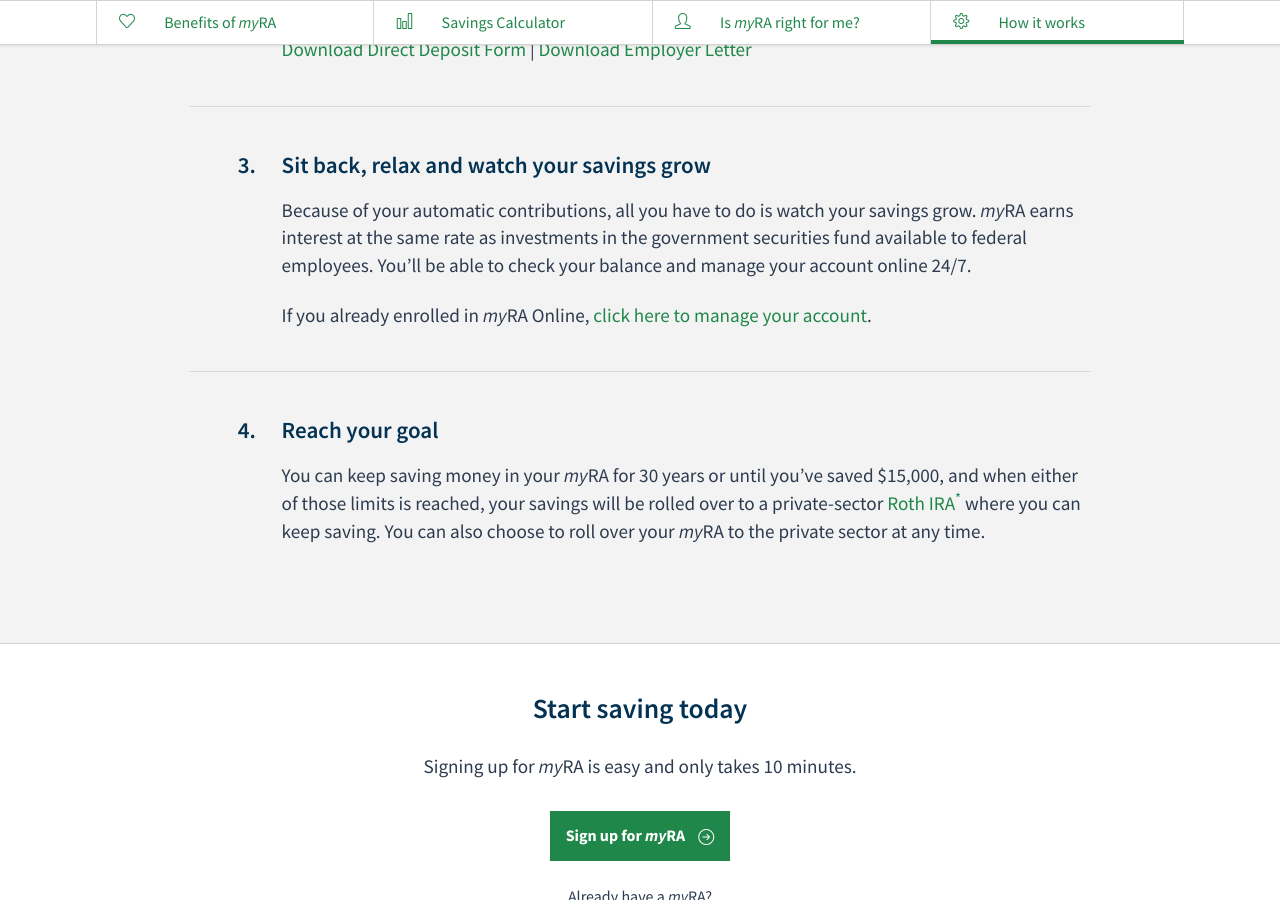
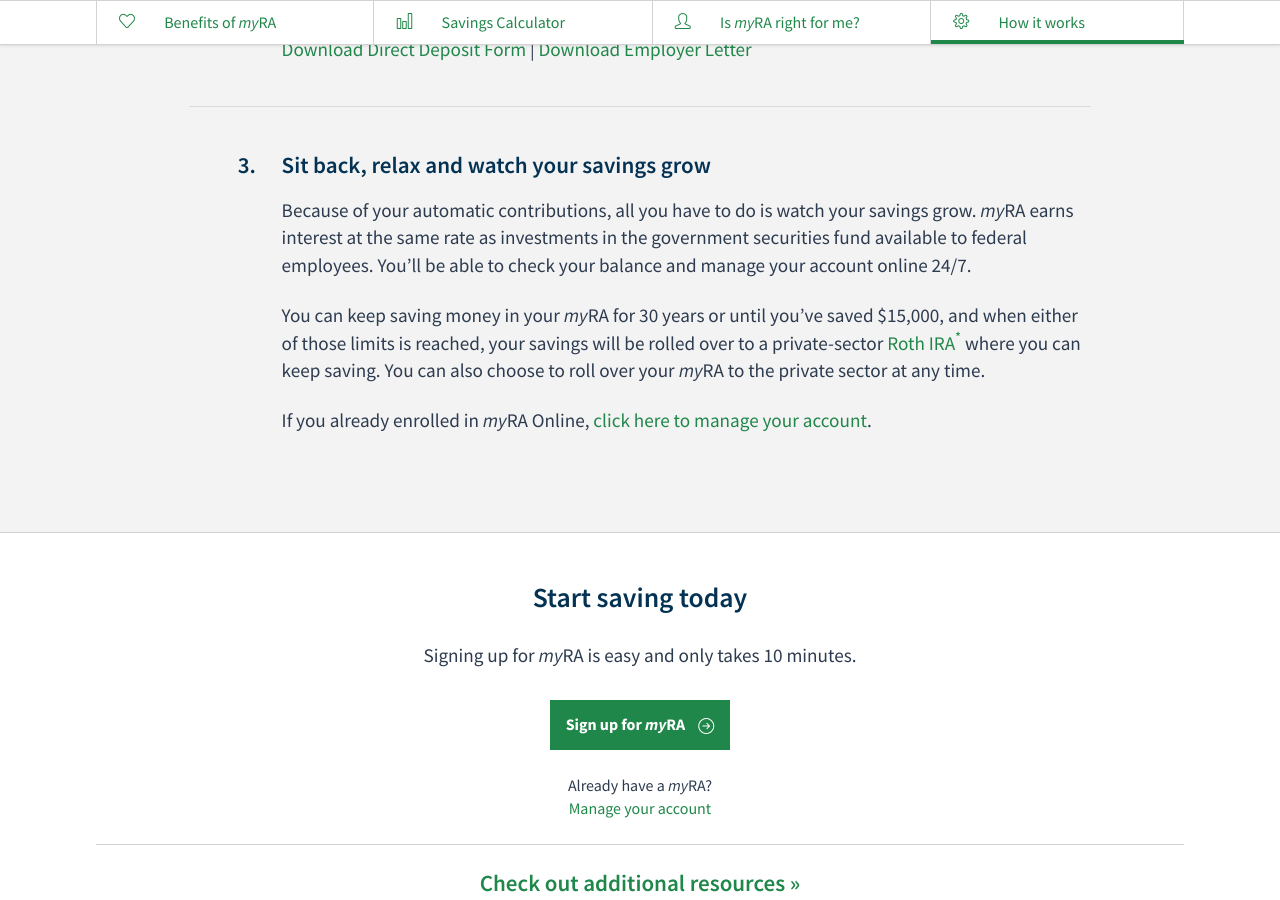
Before and after one commit to 18F/myra, a Jekyll site: the page built from individuals/index.html, in a window 1280 px wide and 900 px high, scrolled down 3990 px. Built offline with Jekyll 4.4.1, drawn with Linux system fonts in a browser that asks for light colours.

Commit message:
Italics + step re-working

```diff
--- a/_data/navigation.yml
+++ b/_data/navigation.yml
@@ -1,7 +1,7 @@
 - title: Individuals
   url: /individuals
   subnav:
-    - title: myRA for Individuals
+    - title: <span class="myra">myRA</span> for Individuals
       url: /individuals
 
     - title: Resources for Individuals
@@ -13,7 +13,7 @@
 - title: Employers
   url: /employers
   subnav:
-    - title: myRA for Employers
+    - title: <span class="myra">myRA</span> for Employers
       url: /employers
 
     - title: Resources for Employers
@@ -22,7 +22,7 @@
 - title: About
   url: /about
   subnav:
-    - title: About myRA
+    - title: About <span class="myra">myRA</span>
       url: /about
 
     - title: About Roth IRAs
--- a/_includes/individual-steps.html
+++ b/_includes/individual-steps.html
@@ -19,11 +19,8 @@
     <div class="numbered-step">
         <h3 class="numbered-step__heading"><span class="numbered-step__number">3.</span><span class="numbered-step__title">Sit back, relax and watch your savings grow</span></h3>
         <p>Because of your automatic contributions, all you have to do is watch your savings grow. <span class="myra">myRA</span> earns interest at the same rate as investments in the government securities fund available to federal employees. You’ll be able to check your balance and manage your account online 24/7. </p>
+        <p>You can keep saving money in your <span class="myra">myRA</span> for 30 years or until you’ve saved $15,000, and when either of those limits is reached, your savings will be rolled over to a private-sector <a href="{{ site.baseurl }}/roth-ira/">Roth IRA<sup>*</sup></a> where you can keep saving. You can also choose to roll over your <span class="myra">myRA</span> to the private sector at any time.</p>
         <p>If you already enrolled in <span class="myra">myRA</span> Online, <a disabled class="manage-link modal-trigger" data-modal="manage-modal">click here to manage your account</a>.</p>
     </div>
-    <div class="numbered-step">
-        <h3 class="numbered-step__heading"><span class="numbered-step__number">4.</span><span class="numbered-step__title">Reach your goal</span></h3>
-        <p>You can keep saving money in your <span class="myra">myRA</span> for 30 years or until you’ve saved $15,000, and when either of those limits is reached, your savings will be rolled over to a private-sector <a href="{{ site.baseurl }}/roth-ira/">Roth IRA<sup>*</sup></a> where you can keep saving. You can also choose to roll over your <span class="myra">myRA</span> to the private sector at any time.</p>
-      </div>
   </div>
 </section>
```
